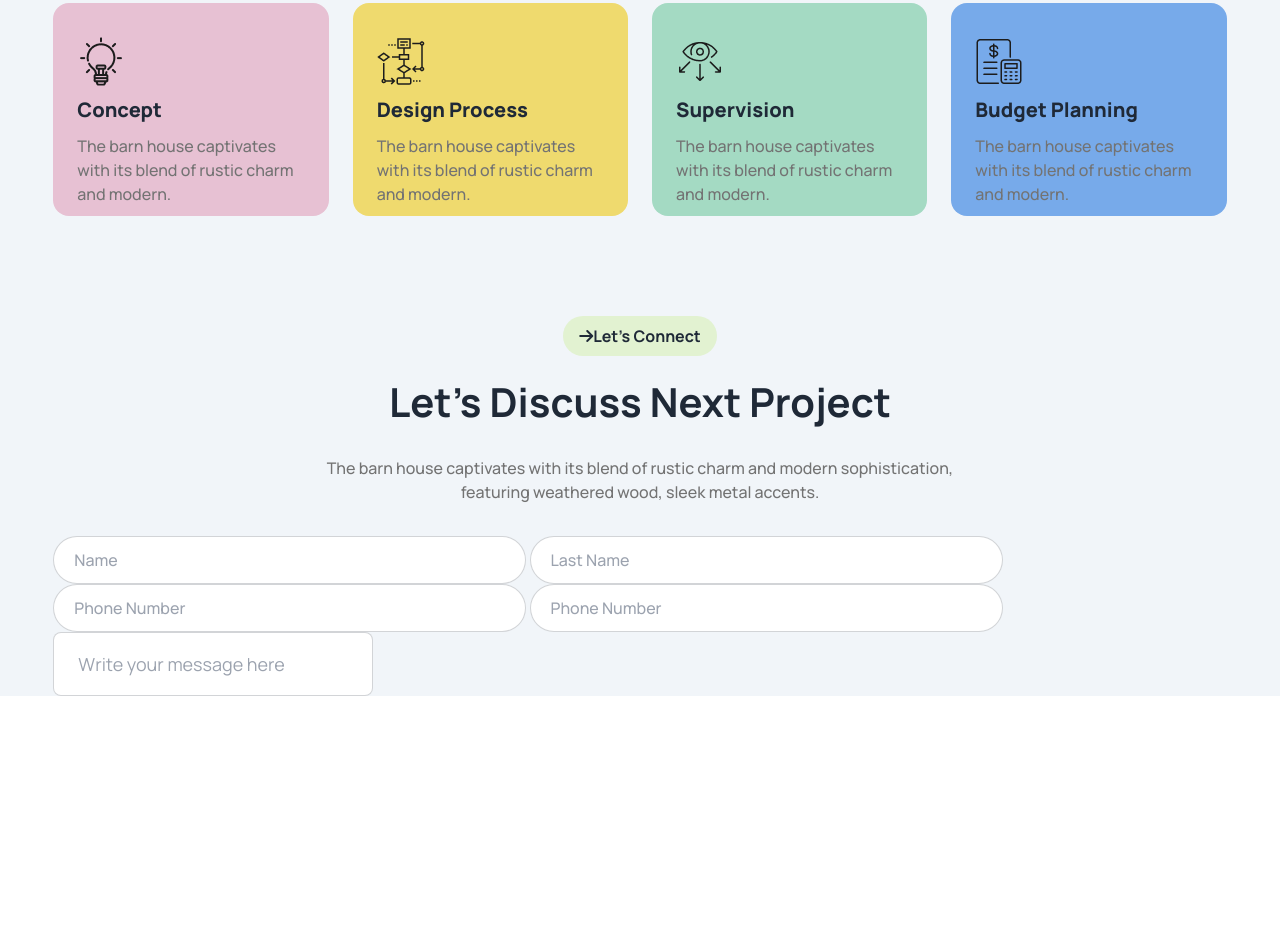
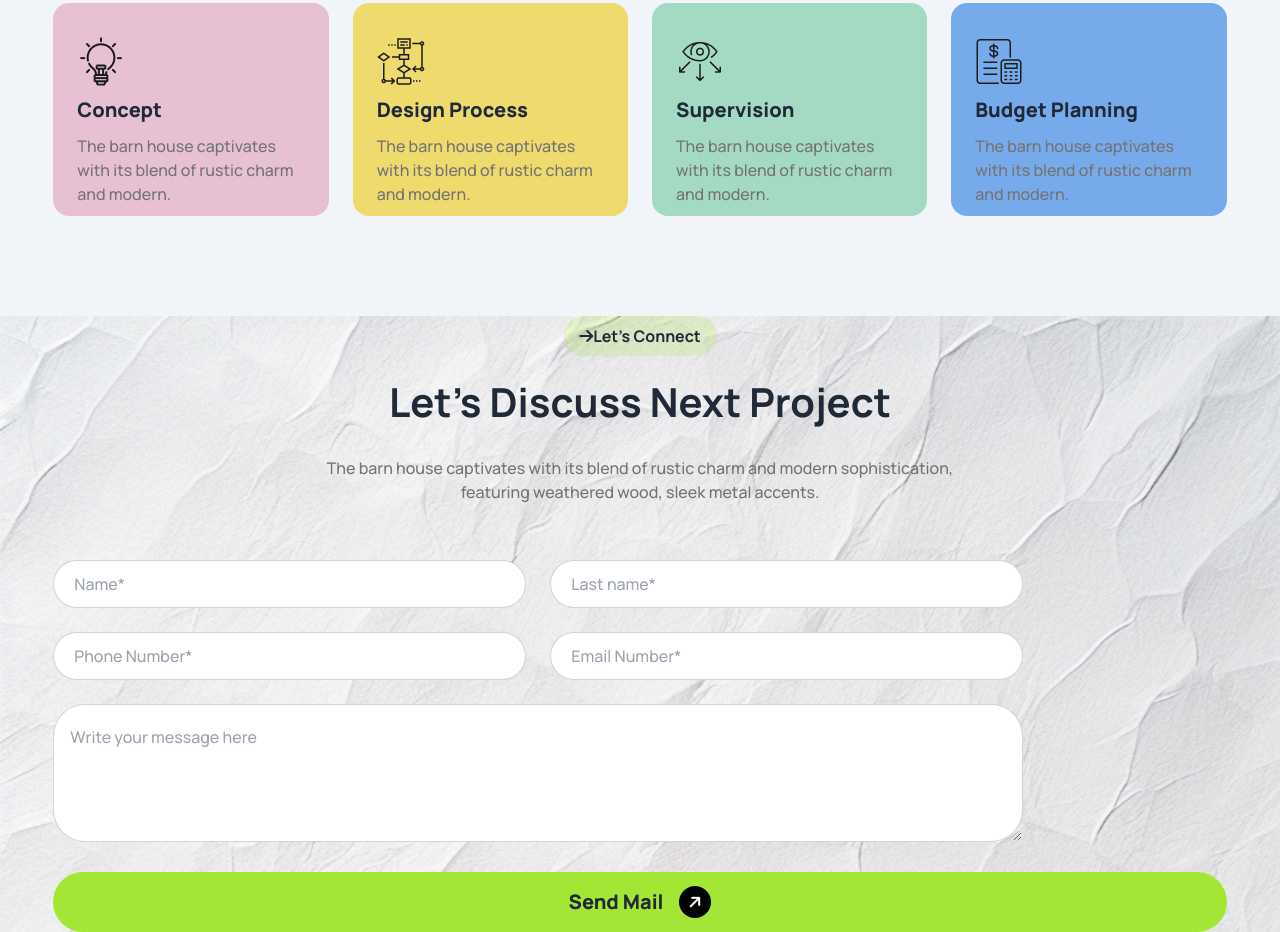
Before and after one commit to dtehamza/assingment--three, a plain HTML site: page index.html in a window 1280 px wide. Shown: the part 1921-2853 px from the top of the page. Before the commit the page ends 2617 px from the top, so only its background shows below. Drawn offline with nearby package versions, Linux system fonts and the light colour scheme.

Commit message:
first commit

```diff
--- a/index.html
+++ b/index.html
@@ -359,9 +359,9 @@
       </section>
 
       <!-- from -->
-      <section >
-        <div class=" w-11/12 mx-auto" >
-          <div class=" ">
+      <section style="background-image: url(./assets/bg.jpg) ;" class="bg-cover bg-no-repeat w-full h-full">
+        <div class="w-11/12 mx-auto " >
+          <div class="">
             <div>
               <div class=" items-center pb-4 text-center">
                 <button class=" text-base font-bold bg-lime-400/20 rounded-3xl px-4 py-2"><i class="fa-solid fa-arrow-right"></i>Let’s Connect</button>
@@ -373,43 +373,57 @@
                    featuring weathered wood, sleek metal accents.</p>
               </div>
             </div>
-            <div class="gap-2">
+            <div class="">
 
-              <div class="pb-6 hidden">
-                <input type="text" placeholder="Name"class="input input-bordered input-md max-w-full w-[473px] font-medium text-body1 text-base rounded-[64px] py-5 px-5 ">
+              <div class=" flex gap-6 py-6 items-center inline-block  flex-col md:flex-col lg:flex-row">
+                <div class="">
+                  <input type="text" placeholder="Name*"class="input input-bordered input-md max-w-full w-[473px] font-medium text-body1 text-base rounded-[64px] py-5 px-5 ">
+                </div>
+
+                <div class="">
+                  <input type="text" placeholder="Last name*"class="input input-bordered input-md max-w-full w-[473px] font-medium text-body1 text-base rounded-[64px] py-5 px-5 ">
+                </div>
+
               </div>
 
-              <div class="pb-6 hidden">
-                <input type="text" placeholder="Last name"class="input input-bordered input-md max-w-full w-[473px] font-medium text-body1 text-base rounded-[64px] py-5 px-5 ">
+              <div class="flex gap-6 items-center flex-col md:flex-col lg:flex-row">
+                <div class="">
+                  <input type="text" placeholder="Phone Number*"class="input input-bordered input-md max-w-full w-[473px] font-medium text-body1 text-base rounded-[64px] py-5 px-5 ">
+                </div>
+                <div class="">
+                  <input type="text" placeholder="Email Number*"class="input input-bordered input-md max-w-full w-[473px] font-medium text-body1 text-base rounded-[64px] py-5 px-5 block
+                   ">
+                </div>
+
+
               </div>
 
-              <!-- xs -->
-                  <input
-                  type="text"
-                  placeholder="Name"
-                  class="input input-bordered input-md w-full max-w-[473px] font-medium text-body1 text-base rounded-[64px] py-5 px-5 " />
-                  <!-- sm -->
-                  <input
-                  type=""
-                  placeholder="Last Name"
-                  class="input input-bordered input-md w-full max-w-[473px] font-medium text-body1 text-base rounded-[64px] py-5 px-5 " />
-                  <br>
-                  <!-- md -->
-                  <input
-                  type=""
-                  placeholder="Phone Number"
-                  class="input input-bordered input-md w-full max-w-[473px] font-medium text-body1 text-base rounded-[64px] py-5 px-5 " />
-                  <!-- md -->
-                  <input
-                  type=""
-                  placeholder="Phone Number"
-                  class="input input-bordered input-md w-full max-w-[473px] font-medium text-body1 text-base rounded-[64px] py-5 px-5 " />
-                  <!-- lg -->
-                   <br>
-                  <input
-                  type=""
-                  placeholder="Write your message here"
-                  class="input input-bordered input-lg w-full max-w-xs" />
+              <div class="">
+
+                <div class="py-6 ">
+                  <textarea type="text" placeholder="Write your message here" rows="4"
+
+                  class="input input-bordered input-md w-full max-w-[970px] font-medium text-body1 text-base rounded-[32px] h-full pt-5 py-5"></textarea>
+
+                </div>
+
+
+                <div class="flex items-center justify-center py-3.5 gap-4 bg-lime-400 rounded-[64px]">
+                  <div>
+                    <h1 class=" text-xl font-extrabold">Send Mail</h1>
+                  </div>
+                  <div>
+                    <button class="w-[32px] h-[32px] bg-black rounded-full" >
+                    <i class=" fa-solid fa-arrow-right -rotate-45" style="color: #ffffff "></i></button>
+                  </div>
+
+                </div>
+
+
+
+
+
+
             </div>
 
 
```
